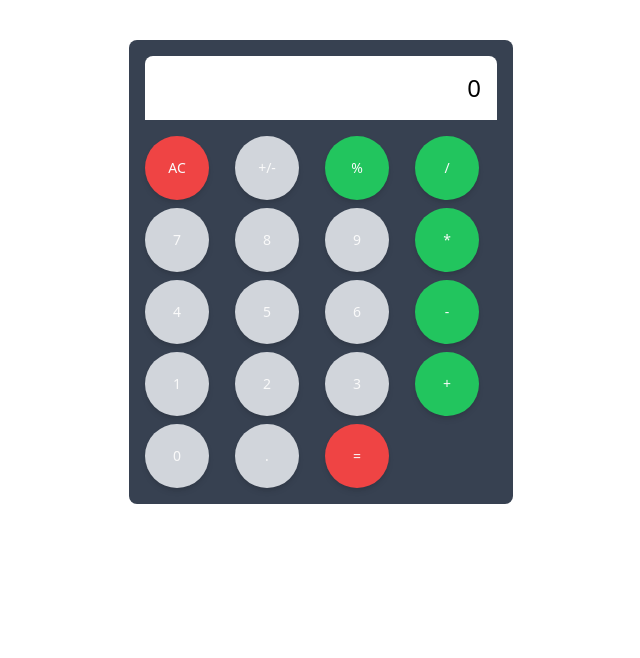
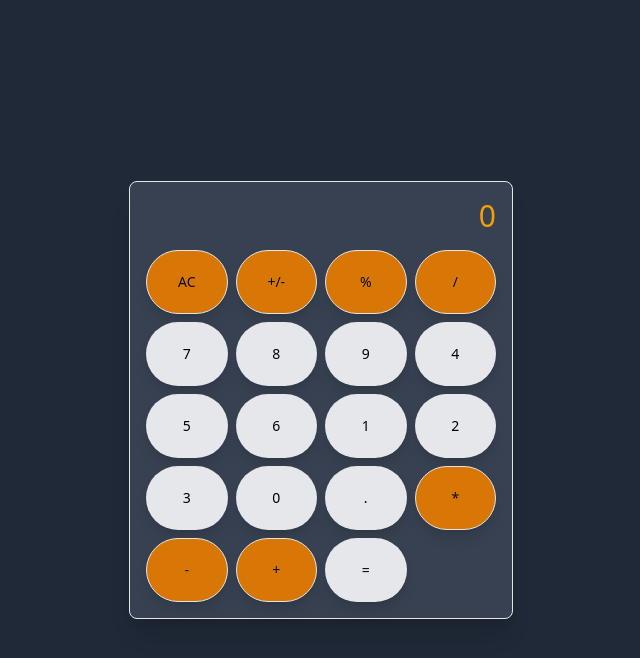
Before and after one commit to MateusBarceliniTuring/xAI_react_jsx, a React (Vite) app: page / in a window 1280 px wide. Shown: the top 658 px of the page, without its empty margins (319-959 px from the left). Built offline with nearby package versions, Linux system fonts and the light colour scheme.

Commit message:
40920-ModelB new version

```diff
--- a/src/App.jsx
+++ b/src/App.jsx
@@ -1,120 +1,70 @@
-import React, { useState } from 'react';
+// App.jsx
+import React, { useState, useMemo } from 'react';
 import { Button } from "@/components/ui/button";
+import { Card, CardContent } from "@/components/ui/card";
 
-const Calculator = () => {
+const operators = ['AC', '+/-', '%', '/', '*', '-', '+'];
+const numbers = ['7', '8', '9', '4', '5', '6', '1', '2', '3', '0', '.'];
+const specialChars = ['(', ')'];
+
+function App() {
   const [display, setDisplay] = useState('0');
-  const [firstOperand, setFirstOperand] = useState(null);
-  const [operator, setOperator] = useState(null);
-  const [waitingForOperand, setWaitingForOperand] = useState(false);
+  const [expression, setExpression] = useState('');
+  const [result, setResult] = useState('');
 
-  const inputDigit = (digit) => {
-    if (waitingForOperand) {
-      setDisplay(String(digit));
-      setWaitingForOperand(false);
+  const handleButtonClick = (value) => {
+    if (value === 'AC') {
+      setDisplay('0');
+      setExpression('');
+      setResult('');
+    } else if (value === '=') {
+      try {
+        const evalResult = evalExpression(expression + display);
+        setResult(expression + display);
+        setDisplay(evalResult.toString());
+        setExpression('');
+      } catch (e) {
+        setDisplay('Error');
+      }
+    } else if (value === '+/-') {
+      setDisplay(display.charAt(0) === '-' ? display.slice(1) : '-' + display);
+    } else if (operators.includes(value)) {
+      setExpression(prev => prev + display + value);
+      setDisplay('0');
     } else {
-      setDisplay(display === '0' ? String(digit) : display + digit);
+      setDisplay(prev => (prev === '0' || operators.includes(prev) ? value : prev + value));
+      setExpression(prev => prev + value);
     }
   };
 
-  const inputDecimal = () => {
-    if (!display.includes('.')) {
-      setDisplay(display + '.');
-    }
+  const evalExpression = (expr) => {
+    // Simple eval wrapper with error handling
+    return Function(`'use strict'; return (${expr})`)();
   };
 
-  const clearDisplay = () => {
-    setDisplay('0');
-    setFirstOperand(null);
-    setOperator(null);
-  };
-
-  const handleOperator = (nextOperator) => {
-    const inputValue = parseFloat(display);
-
-    if (firstOperand === null) {
-      setFirstOperand(inputValue);
-    } else if (operator) {
-      const result = performCalculation();
-      setDisplay(String(result));
-      setFirstOperand(result);
-    }
-
-    setWaitingForOperand(true);
-    setOperator(nextOperator);
-  };
-
-  const performCalculation = () => {
-    const secondOperand = parseFloat(display);
-    switch (operator) {
-      case '+': return firstOperand + secondOperand;
-      case '-': return firstOperand - secondOperand;
-      case '*': return firstOperand * secondOperand;
-      case '/':
-        if (secondOperand === 0) {
-          alert('Division by zero is not allowed');
-          return firstOperand;
-        }
-        return firstOperand / secondOperand;
-      case '%': return firstOperand % secondOperand;
-      default: return secondOperand;
-    }
-  };
-
-  const calculate = () => {
-    if (!waitingForOperand) {
-      const result = performCalculation();
-      setDisplay(String(result));
-      setFirstOperand(result);
-      setOperator(null);
-    }
-  };
-
-  const toggleSign = () => {
-    setDisplay(String(parseFloat(display) * -1));
-  };
-
-  const ButtonComponent = ({ children, onClick, color = 'gray' }) => (
-    <Button
-      className={`w-16 h-16 rounded-full flex items-center justify-center shadow-md transition-transform transform hover:scale-105 active:scale-95 ${color === 'green' ? 'bg-green-500 hover:bg-green-600' : color === 'red' ? 'bg-red-500 hover:bg-red-600' : 'bg-gray-300 hover:bg-gray-400'}`}
-      onClick={onClick}>
-      {children}
-    </Button>
-  );
-
   return (
-    <div className="bg-gray-700 p-4 rounded-lg w-full max-w-sm mx-auto mt-10">
-      <div className="bg-white p-4 rounded-t-lg text-right text-2xl mb-4">
-        {display}
-      </div>
-      <div className="grid grid-cols-4 gap-2">
-        {['AC', '+/-', '%', '/', '7', '8', '9', '*', '4', '5', '6', '-', '1', '2', '3', '+', '0', '.', '=']
-          .map(key => {
-            let color = 'gray';
-            if (['+', '-', '*', '/', '%'].includes(key)) color = 'green';
-            if (key === '=') color = 'red';
-            if (key === 'AC') color = 'red';
-
-            return (
-              <ButtonComponent
-                key={key}
-                onClick={() => {
-                  if (key === 'AC') clearDisplay();
-                  else if (['+', '-', '*', '/', '%'].includes(key)) handleOperator(key);
-                  else if (key === '=') calculate();
-                  else if (key === '+/-') toggleSign();
-                  else if (key === '.') inputDecimal();
-                  else inputDigit(key);
-                }}
-                color={color}>
-                {key}
-              </ButtonComponent>
-            );
-          })}
-      </div>
+    <div className="bg-gray-800 min-h-screen flex items-center justify-center p-4">
+      <Card className="w-full max-w-sm bg-gray-700 shadow-xl">
+        <CardContent className="p-4">
+          <div className="text-right mb-4">
+            <div className="text-gray-400 text-sm">{result}</div>
+            <div className="text-amber-500 text-3xl" id="display">{display}</div>
+          </div>
+          <div className="grid grid-cols-4 gap-2">
+            {['AC', '+/-', '%', '/', ...numbers, '*', '-', '+', '='].map((btn) => (
+              <Button
+                key={btn}
+                variant={operators.includes(btn) ? "outline" : (btn === '=' ? "secondary" : "default")}
+                className={`hover:scale-105 transition-transform ${operators.includes(btn) ? 'bg-amber-600 hover:bg-amber-500' : 'bg-gray-200 hover:bg-gray-300 text-black'} h-16 rounded-full shadow-lg`}
+                onClick={() => handleButtonClick(btn)}>
+                {btn}
+              </Button>
+            ))}
+          </div>
+        </CardContent>
+      </Card>
     </div>
   );
-};
+}
 
-export default function App() {
-  return <Calculator />;
-}
+export default App;
```
